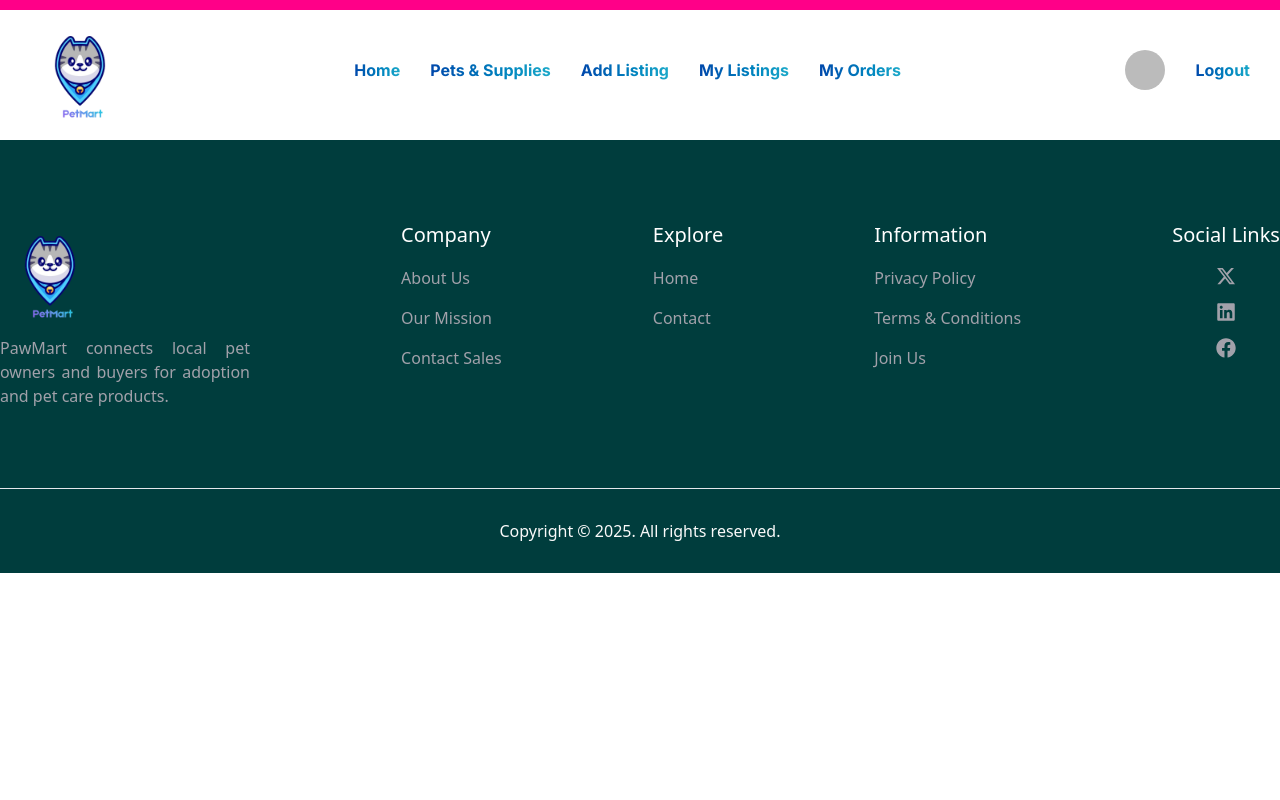
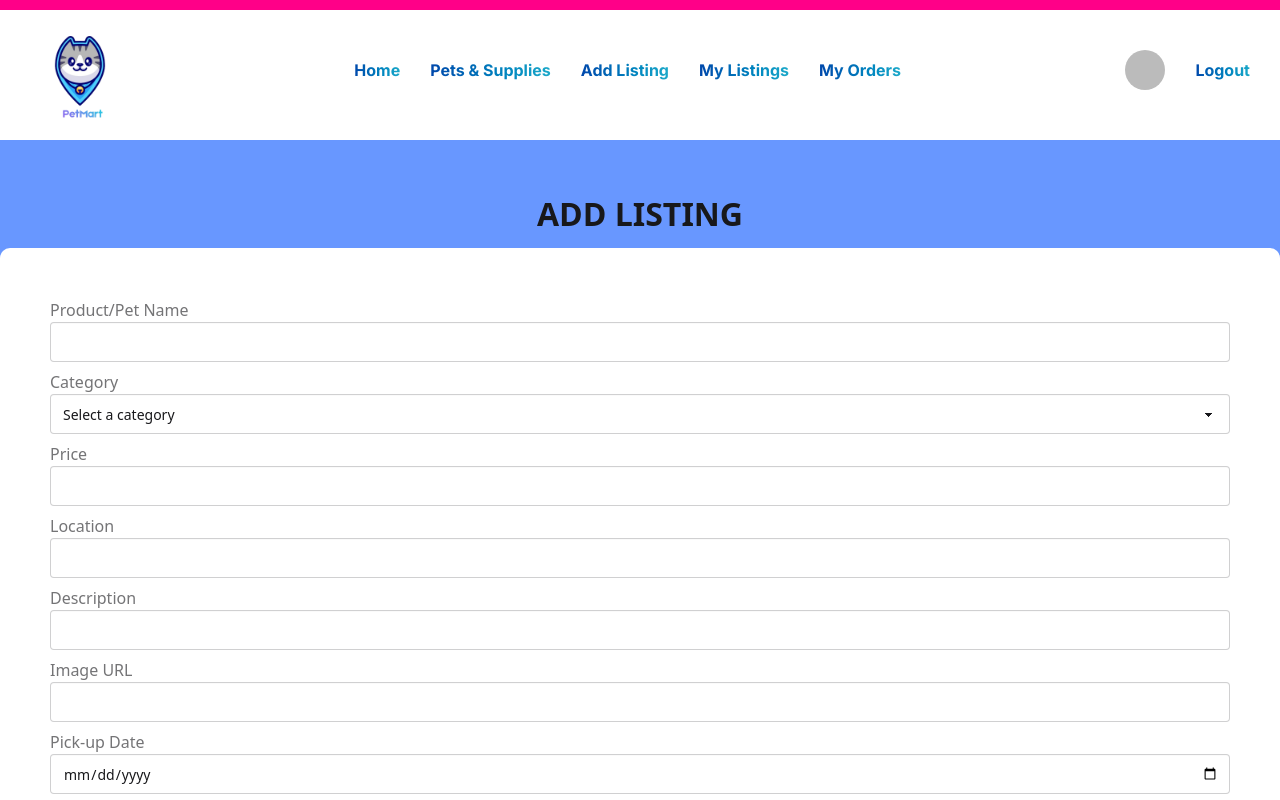
Before and after one commit to Samioul51/PawMart_Client, a React (Vite) app: page /add_listings in a window 1280 px wide. Shown: the top 800 px of the page. Built offline with nearby package versions, Linux system fonts and the light colour scheme; no server answers; sample sign-in values are in the browser's storage.

Commit message:
Add listing page created

```diff
--- /dev/null
+++ b/src/Pages/AddListing.jsx
@@ -0,0 +1,201 @@
+import { motion, useScroll } from 'motion/react';
+import React, { use, useState } from 'react';
+import { AuthContext } from '../Provider/AuthProvider';
+import { useNavigate } from 'react-router';
+import toast from 'react-hot-toast';
+const AddListing = () => {
+    const { scrollYProgress } = useScroll();
+    const { user } = use(AuthContext);
+    const [category, setCategory] = useState();
+    const [price, setPrice] = useState();
+
+    const navigate = useNavigate();
+    const userID = user.UID;
+
+    const handleSubmit = (e) => {
+        e.preventDefault();
+        const form = e.target;
+        const productName = form.productName.value;
+        const category = form.category.value;
+        const price = form.price.value;
+        const location = form.location.value;
+        const description = form.description.value;
+        const image = form.image.value;
+        const date = form.date.value;
+        const email = form.email.value;
+
+        const newListing = {
+            name: productName,
+            category: category,
+            price: price,
+            location: location,
+            description: description,
+            image: image,
+            ownerEmail: email,
+            ownerName:user.displayName,
+            date: date,
+            uid:userID
+        }
+
+        fetch("http://localhost:3000/listing", {
+            method: "POST",
+            headers: {
+                'Content-Type': 'application/json'
+            },
+            body: JSON.stringify(newListing)
+        }).then(res => res.json()).then(data => {
+            navigate("/");
+            toast.success("Listing added successfully!");
+        });
+    }
+
+    const handleCategoryChange = (e) => {
+        const selected = e.target.value;
+        setCategory(selected);
+        if (selected === "Pets (Adoption)")
+            setPrice(0);
+        else
+            setPrice("");
+    }
+
+    return (
+        <>
+            <motion.div
+                id="scroll-indicator"
+                style={{
+                    scaleX: scrollYProgress,
+                    position: "fixed",
+                    top: 0,
+                    left: 0,
+                    right: 0,
+                    height: 10,
+                    originX: 0,
+                    backgroundColor: "#ff0088",
+                    zIndex: 9999
+                }}
+            />
+            <div className='w-full bg-[#6897ff] py-[50px]'>
+                <title>{`PawMart | Add Listing`}</title>
+                <p className='text-center text-[32px] font-bold mb-[10px]'>ADD LISTING</p>
+                <form className='w-full max-w-[1440px] h-auto mx-auto bg-white p-[50px] rounded-[10px]' onSubmit={handleSubmit}>
+                    <div className="form-control mb-2">
+                        <label className="label">
+                            <span className="label-text">Product/Pet Name</span>
+                        </label>
+                        <input
+                            type="text"
+                            name="productName"
+                            className="input input-bordered w-full"
+                            required
+                        />
+                    </div>
+
+                    <div className="form-control mb-2">
+                        <label className="label">
+                            <span className="label-text">Category</span>
+                        </label>
+                        <select
+                            name="category"
+                            className="select select-bordered w-full"
+                            value={category}
+                            onChange={handleCategoryChange}
+                            required
+                        >
+                            <option value="" hidden>Select a category</option>
+                            <option value="Pets (Adoption)">PETS</option>
+                            <option value="Pet Food">PET FOOD</option>
+                            <option value="Pet Care Products">PET CARE PRODUCT</option>
+                            <option value="Accessories">ACCESSORIES</option>
+
+                        </select>
+                    </div>
+
+                    <div className="form-control mb-2">
+                        <label className="label">
+                            <span className="label-text">Price</span>
+                        </label>
+                        <input
+                            type="number"
+                            name="price"
+                            value={price}
+                            onChange={(e) => setPrice(e.target.value)}
+                            readOnly={category === "Pets (Adoption)"}
+                            className="input input-bordered w-full"
+                            required
+                        />
+                    </div>
+
+                    <div className="form-control mb-2">
+                        <label className="label">
+                            <span className="label-text">Location</span>
+                        </label>
+                        <input
+                            type="text"
+                            name="location"
+                            className="input input-bordered w-full"
+                            required
+                        />
+                    </div>
+
+                    <div className="form-control mb-2">
+                        <label className="label">
+                            <span className="label-text">Description</span>
+                        </label>
+                        <textarea
+                            type="text"
+                            name="description"
+                            className="input input-bordered w-full resize-none"
+                            required
+                        ></textarea>
+                    </div>
+
+                    <div className="form-control mb-2">
+                        <label className="label">
+                            <span className="label-text">Image URL</span>
+                        </label>
+                        <input
+                            type="text"
+                            name="image"
+                            className="input input-bordered w-full"
+                            required
+                        />
+                    </div>
+
+                    <div className="form-control mb-2">
+                        <label className="label">
+                            <span className="label-text">Pick-up Date</span>
+                        </label>
+                        <input
+                            type="date"
+                            name="date"
+                            className="input input-bordered w-full"
+                            required
+                        />
+                    </div>
+
+                    <div className="form-control mb-2">
+                        <label className="label">
+                            <span className="label-text">Email</span>
+                        </label>
+                        <input
+                            type="email"
+                            name="email"
+                            value={user.email}
+                            readOnly
+                            className="input input-bordered w-full"
+                            required
+                        />
+                    </div>
+                    <div className='w-full flex justify-center'>
+                        <button type="submit" className="btn btn-neutral mt-4 border-none bg-linear-to-r from-[#0047ab] to-[#1ca9c9] hover:from-[#D84437] hover:to-[#ff6b6b] ease-in transition duration-500">
+                            Submit
+                        </button>
+                    </div>
+
+                </form>
+            </div>
+        </>
+    );
+};
+
+export default AddListing;
--- a/src/Pages/AddListings.jsx
+++ /dev/null
@@ -1,30 +0,0 @@
-import React from 'react';
-import { motion, useScroll } from 'motion/react';
-
-const AddListings = () => {
-    const {scrollYProgress}=useScroll();
-
-    return (
-        <>
-        <motion.div
-                id="scroll-indicator"
-                style={{
-                    scaleX: scrollYProgress,
-                    position: "fixed",
-                    top: 0,
-                    left: 0,
-                    right: 0,
-                    height: 10,
-                    originX: 0,
-                    backgroundColor: "#ff0088",
-                    zIndex: 9999
-                }}
-            />
-        <div className='bg-[#6897ff]'>
-            <title>{`PawMart | Add Listing`}</title>
-        </div>
-        </>
-    );
-};
-
-export default AddListings;
--- a/src/Pages/ListingDetailsPage.jsx
+++ b/src/Pages/ListingDetailsPage.jsx
@@ -64,9 +64,9 @@ const ListingDetailsPage = () => {
     // console.log(data);
     return (
         <div className='bg-[#6897ff] py-[50px]'>
-            <div className='w-full max-w-[1440px] mx-auto flex flex-col items-center lg:items-start lg:flex-row lg:justify-between gap-[50px]'>
+            <div className='w-full max-w-[1440px] mx-auto flex flex-col items-center lg:items-stretch lg:flex-row lg:justify-between gap-[50px]'>
 
-                <img src={image} className='w-full max-w-[500px] h-auto min-h-[580px] rounded-[10px]' />
+                <img src={image} className='w-full max-w-[500px] h-auto rounded-[10px]' />
 
                 <div className='w-full max-w-[60%] flex flex-col justify-center p-[30px] bg-white rounded-[10px] shadow-lg'>
 
--- a/src/Routes/Routes.jsx
+++ b/src/Routes/Routes.jsx
@@ -6,13 +6,13 @@ import Login from '../Pages/Login';
 import Register from '../Pages/Register';
 import ErrorPage from '../Pages/ErrorPage';
 import MyListings from '../Pages/MyListings';
-import AddListings from '../Pages/AddListings';
 import MyOrders from '../Pages/MyOrders';
 import PublicRoute from '../Provider/PublicRoute';
 import PrivateRoute from '../Provider/PrivateRoute';
 import Profile from '../Pages/Profile';
 import CategoryWiseListings from '../Pages/CategoryWiseListings';
 import ListingDetailsPage from '../Pages/ListingDetailsPage';
+import AddListing from '../Pages/AddListing';
 
 const router=createBrowserRouter([
     {
@@ -46,7 +46,7 @@ const router=createBrowserRouter([
             {
                 path:'/add_listings',
                 element:<PrivateRoute>
-                    <AddListings></AddListings>
+                    <AddListing></AddListing>
                 </PrivateRoute>
             },
             {
@@ -79,7 +79,7 @@ const router=createBrowserRouter([
                     </ListingDetailsPage>
                 </PrivateRoute>,
                 loader:({params})=>fetch(`http://localhost:3000/listings/${params.id}`)
-            }
+            },
         ],
     },
     {
```
